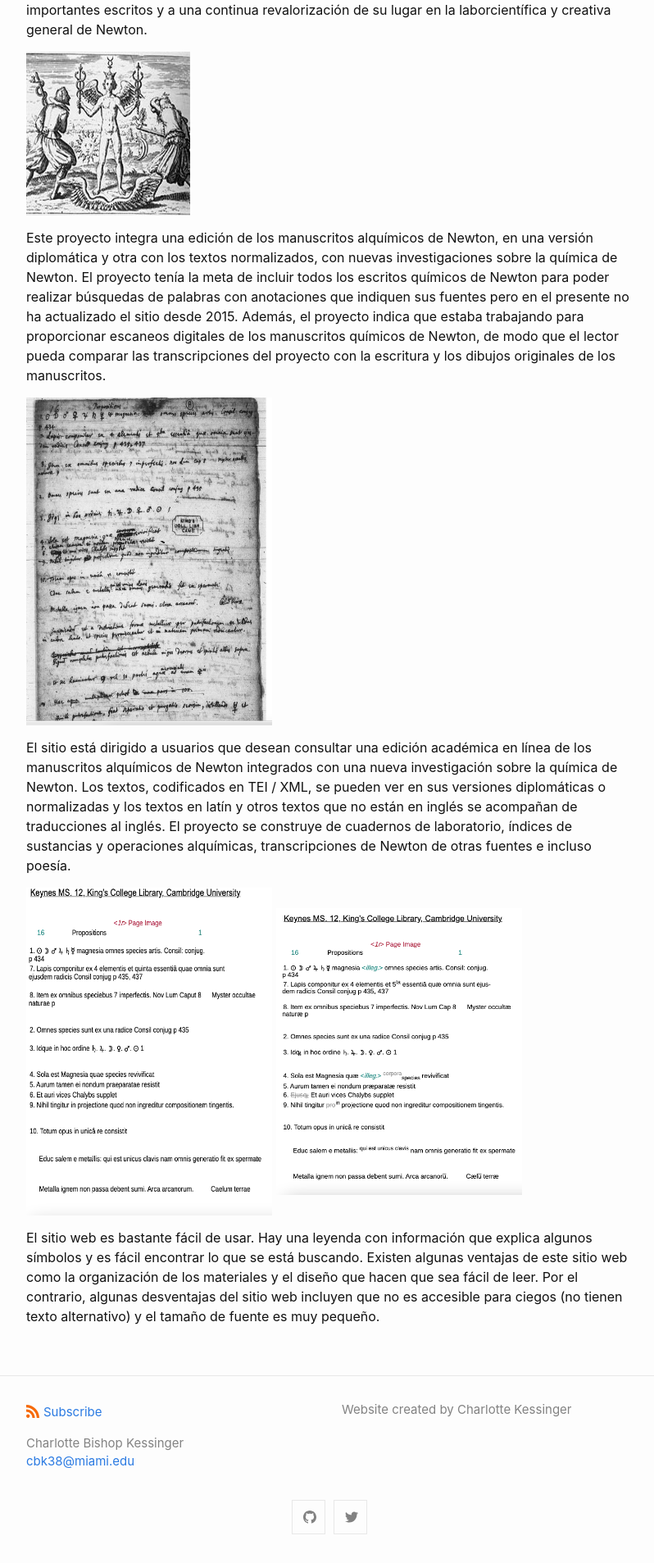
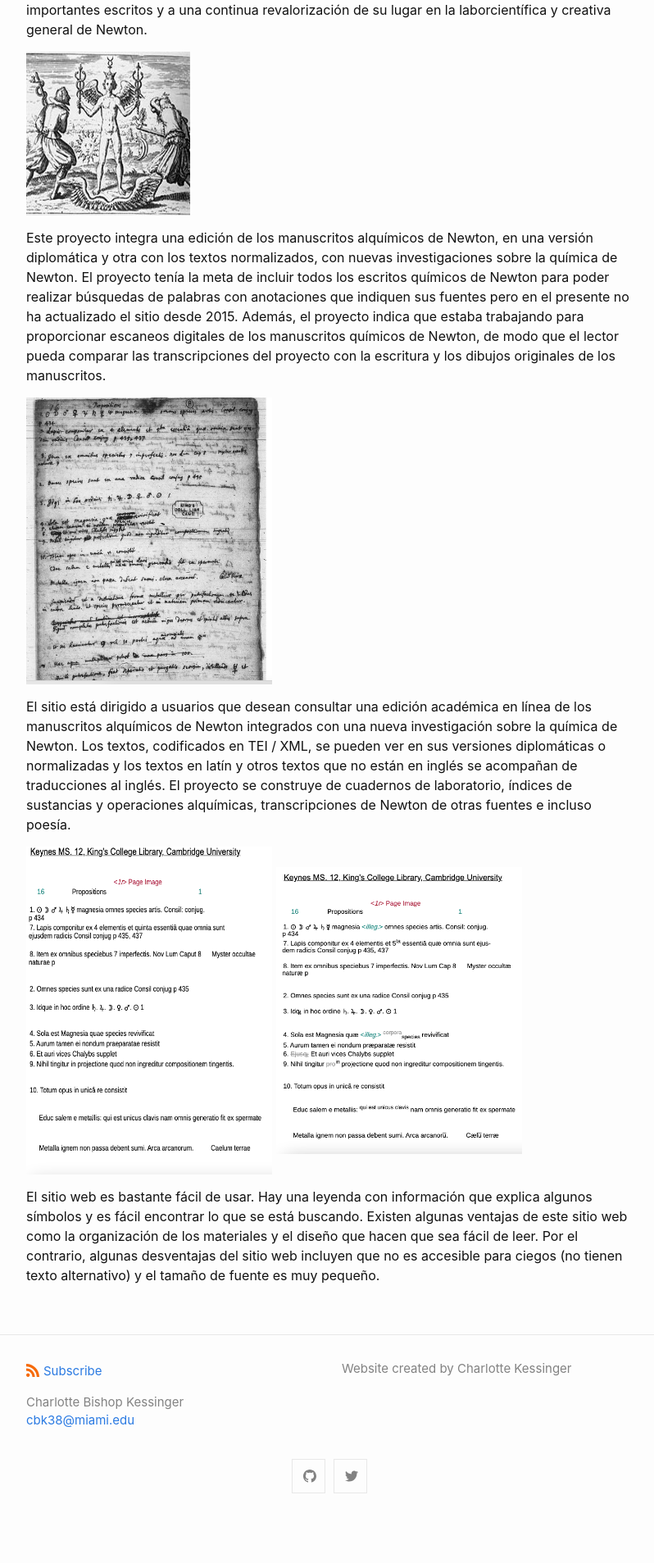
Before and after one commit to charkessinger/charkessinger.github.io, a Jekyll site: the page built from _posts/2021-10-06-The-Chymistry-of-Isaac-Newton:-un-análisis-de-edición-digital.md, in a window 1280 px wide. Shown: the part 962-2869 px from the top of the page at 82% size, without its empty margins (238-1036 px from the left). Built offline with Jekyll 4.4.1, drawn with Linux system fonts in a browser that asks for light colours; after the commit the page ends 2819 px from its top, so only the background shows below that.

Commit message:
Update 2021-10-06-The-Chymistry-of-Isaac-Newton:-un-análisis-de-edición-digital.md

```diff
--- a/_posts/2021-10-06-The-Chymistry-of-Isaac-Newton:-un-análisis-de-edición-digital.md
+++ b/_posts/2021-10-06-The-Chymistry-of-Isaac-Newton:-un-análisis-de-edición-digital.md
@@ -17,7 +17,7 @@
 
 Este proyecto integra una edición de los manuscritos alquímicos de Newton, en una versión diplomática y otra con los textos normalizados, con nuevas investigaciones sobre la química de Newton. El proyecto tenía la meta de incluir todos los escritos químicos de Newton para poder realizar búsquedas de palabras con anotaciones que indiquen sus fuentes pero en el presente no ha actualizado el sitio desde 2015. Además, el proyecto indica que estaba trabajando para proporcionar escaneos digitales de los manuscritos químicos de Newton, de modo que el lector pueda comparar las transcripciones del proyecto con la escritura y los dibujos originales de los manuscritos.
 
-<img src="/assets/images/Manuscript.png" alt="Newton's manuscrpit" width="300" height="400">
+<img src="/assets/images/Manuscript.png" alt="Newton's manuscrpit" width="300" height="350">
 
   El sitio está dirigido a usuarios que desean consultar una edición académica en línea de los manuscritos alquímicos de Newton integrados con una nueva investigación sobre la química de Newton. Los textos, codificados en TEI / XML, se pueden ver en sus versiones diplomáticas o normalizadas y los textos en latín y otros textos que no están en inglés se acompañan de traducciones al inglés. El proyecto se construye de cuadernos de laboratorio, índices de sustancias y operaciones alquímicas, transcripciones de Newton de otras fuentes e incluso poesía.
 
```
